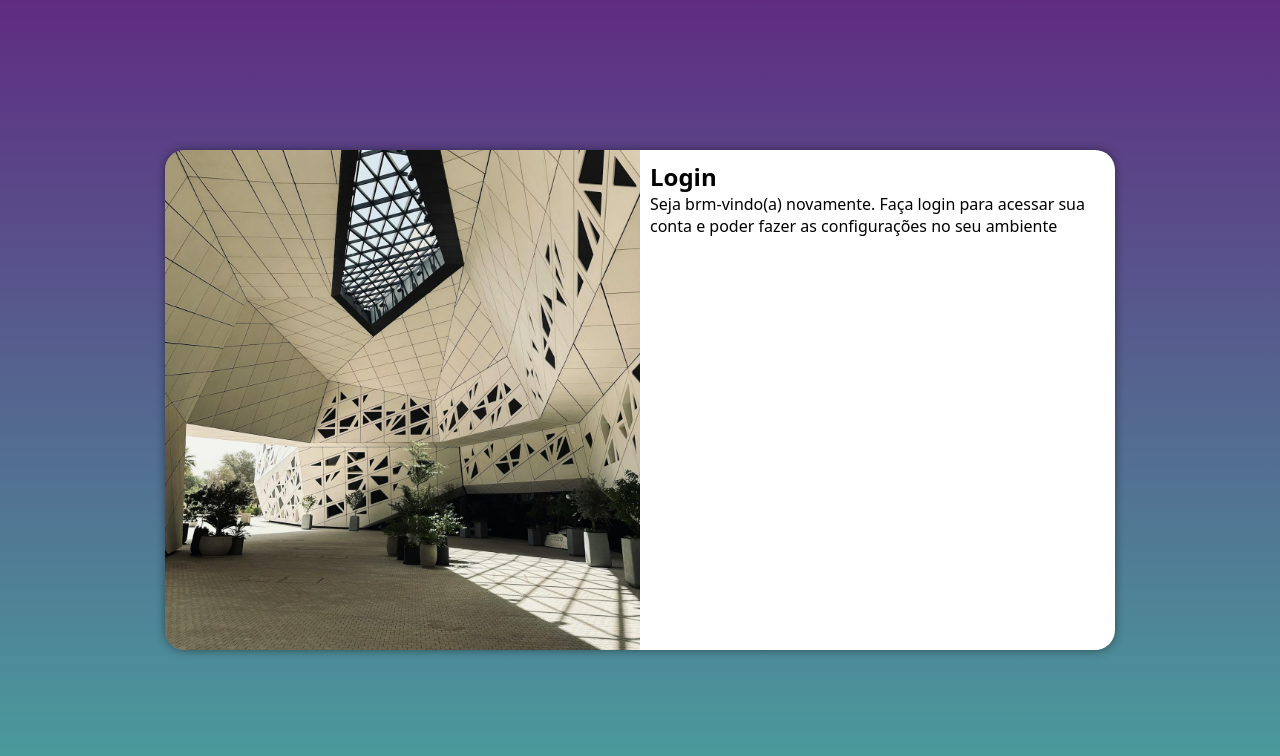
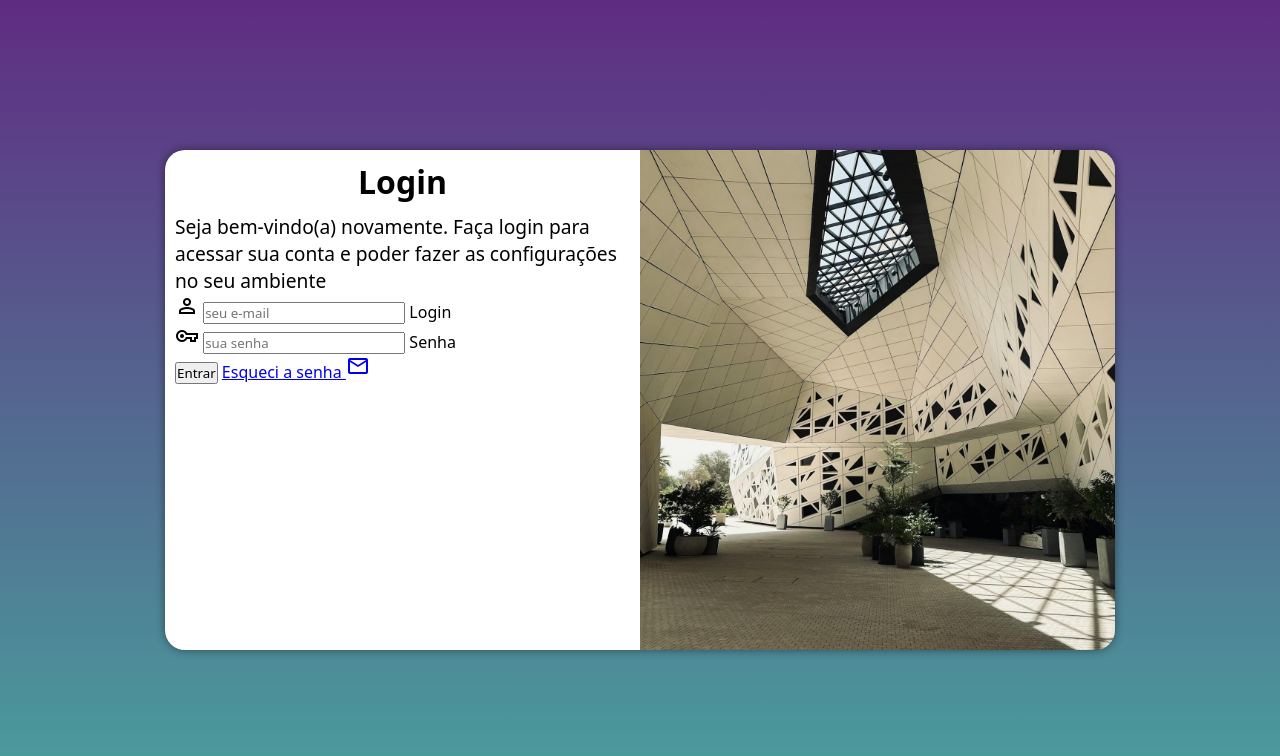
Before and after one commit to D3nilsonFrancisco/projeto-login, a plain HTML site: page index.html in a window 1280 px wide. Drawn offline with nearby package versions, Linux system fonts and the light colour scheme.

Commit message:
adicionei o formulário

```diff
--- a/estilos/media-query.css
+++ b/estilos/media-query.css
@@ -20,6 +20,7 @@
         float: right;
         width: 70%;
     }
+
 }
 
 @media screen and (min-width:992px)  {
@@ -32,13 +33,21 @@
     }
 
     section#Login > div#imagem{
-        float: left;
+        float: right;
         width: 50%;
         height: 100%;
     }
 
     section#Login > div#formulario{
-        float: right;
+        float: left;
         width: 50%;
     }
+
+    div#formulario > h1{
+       font-size: 2em;
+   }
+
+     div#formulario > p{
+        font-size: 1.2em;
+   }
 }
--- a/estilos/style.css
+++ b/estilos/style.css
@@ -56,3 +56,12 @@
         display: block;
         padding: 10px;
    }
+
+   div#formulario > h1{
+        text-align: center;
+        margin-bottom: 10px;
+   }
+
+   div#formulario > p{
+        font-size: .8em;
+   }
--- a/index.html
+++ b/index.html
@@ -4,6 +4,7 @@
     <meta charset="UTF-8">
     <meta name="viewport" content="width=device-width, initial-scale=1.0">
     <title>Login</title>
+    <link href="https://fonts.googleapis.com/css2?family=Material+Symbols+Outlined" rel="stylesheet" />
     <link rel="stylesheet" href="estilos/style.css">
     <link rel="stylesheet" href="estilos/media-query.css">
 </head>
@@ -16,9 +17,21 @@
 
             <div id="formulario">
                 <h1>Login</h1>
-                <p>Seja brm-vindo(a) novamente. Faça login para acessar sua conta e poder fazer as configurações no seu ambiente</p>
-                <form action="lohin.php" method="post">
-
+                <p>Seja bem-vindo(a) novamente. Faça login para acessar sua conta e poder fazer as configurações no seu ambiente</p>
+                <form action="login.php" method="post" autocomplete="on">
+                    <div class="campo">
+                       <span class="material-symbols-outlined">person</span>
+                        <input type="email" name="login" id="ilogin" placeholder="seu e-mail" autocomplete="email" required maxlength="30">
+                         <label for="ilogin">Login</label>
+                    </div>
+                    <div class="campo">
+                        <span class="material-symbols-outlined">vpn_key</span>
+                        <input type="password" name="Senha" id="isenha" placeholder="sua senha" autocomplete="current-password" required minlength="8" maxlength="20">
+                         <label for="isenha">Senha</label>
+                    </div>
+                    <input type="submit" value="Entrar">
+                    <a href="esqueci.html">Esqueci a senha  <span class="material-symbols-outlined">mail</span>
+                    </a>
                 </form>
             </div>
 
```
